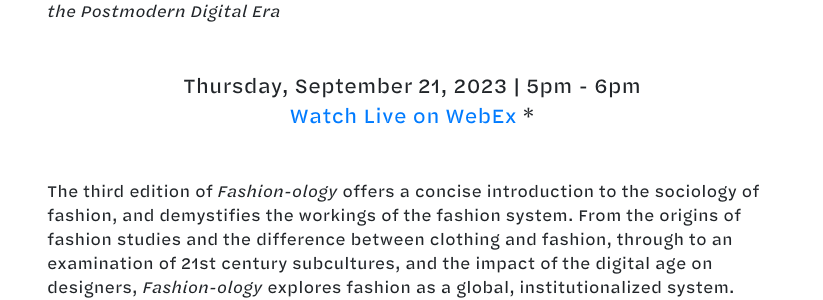
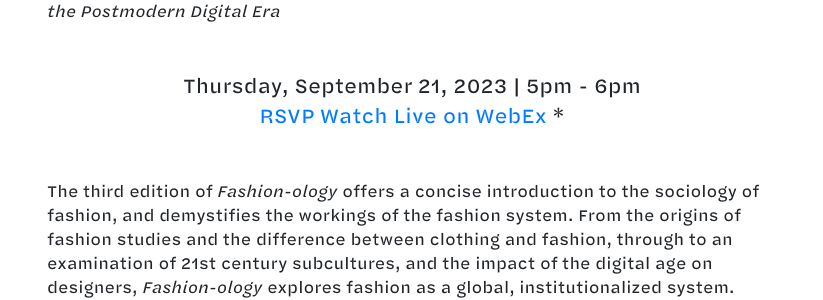
Before and after one commit to fit-authors/fit-authors.github.io, a Jekyll site: the page built from _events/2023-09-21-kawamura.md, in a window 1280 px wide. Shown: the part 881-1181 px from the top of the page, without its empty margins (228-1051 px from the left). Built offline with Jekyll 4.4.1, drawn with Linux system fonts in a browser that asks for light colours; nearby versions of some CDN libraries.

Commit message:
Update 2023-09-21-kawamura.md

```diff
--- a/_events/2023-09-21-kawamura.md
+++ b/_events/2023-09-21-kawamura.md
@@ -5,6 +5,7 @@ authors:
 event_title: 'Yuniya Kawamura'
 description: "Professor Yuniya Kawamura talks about her book, Fashion-ology: Fashion Studies in the Postmodern Digital Era"
 location: |
+  [RSVP](https://events.eventzilla.net/e/fit-authors-talks-fashionology-2138616566)
   [Watch Live on WebEx](https://fitnyc.webex.com/fitnyc/j.php?MTID=m818be6214bf11c24c04218184ed9200e)
 
 event_details: Viewers do not need an account with WebEx to access this event. After clicking the link, the event can be viewed either through your web browser or by downloading the WebEx desktop application. If this is your first time using WebEx, please plan on joining the event several minutes before the starting time to troubleshoot any issues.
```
